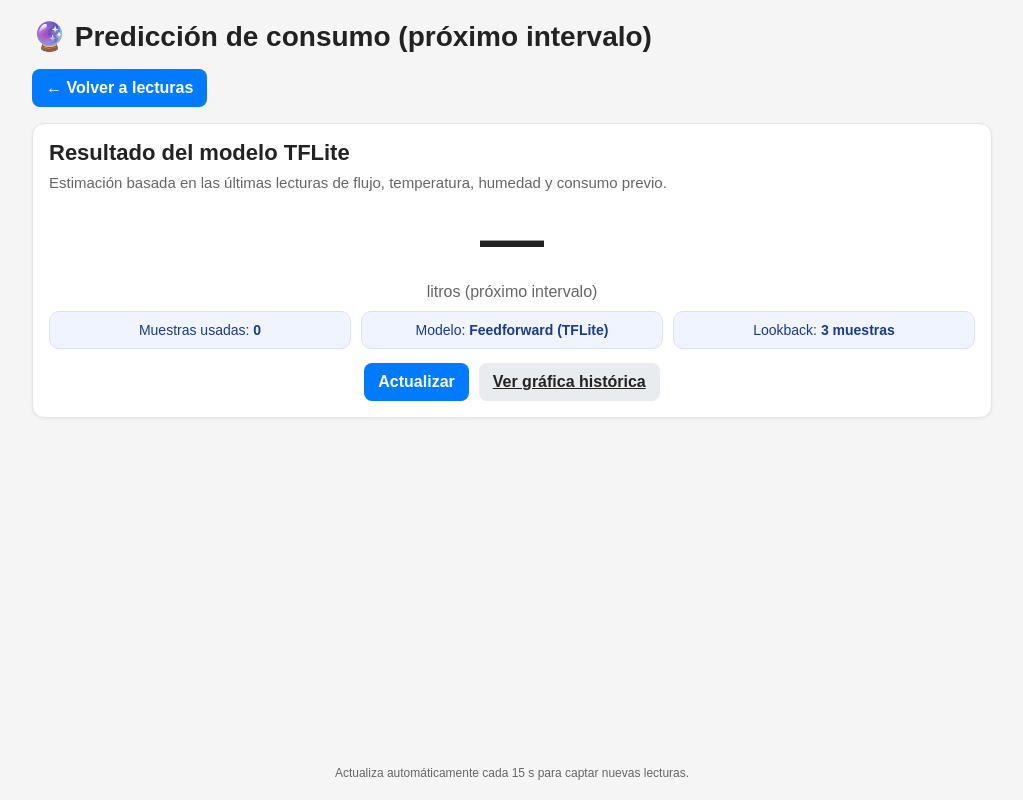
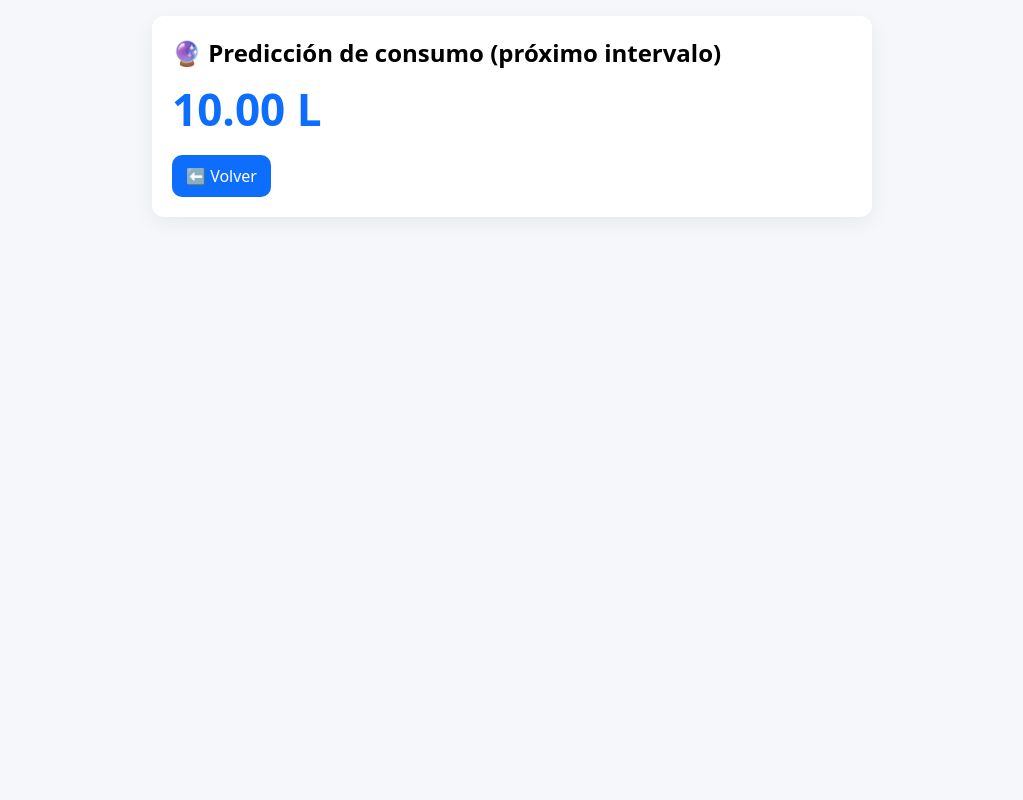
Before and after one commit to ramsceoskull/IoT_Tinaco, a Django app: template render/templates/render/predict.html in a window 1280 px wide. Shown: the whole page, without its empty margins (128-1151 px from the left). Run offline with Django 5.2, Linux system fonts and the light colour scheme; the template is opened without the code that fills it: most values are stand-ins (such as "Sample title", 1, 10 or a date in 2020).

Commit message:
Haber si ahora si ya queda la mamada

```diff
--- a/render/templates/render/predict.html
+++ b/render/templates/render/predict.html
@@ -2,130 +2,32 @@
 <html lang="es">
 <head>
   <meta charset="UTF-8" />
-  <title>Predicción ML — Consumo</title>
   <meta name="viewport" content="width=device-width, initial-scale=1" />
+  <title>Predicción de consumo</title>
   <style>
-    :root{
-      --bg:#f5f5f5; --card:#fff; --primary:#007bff; --text:#222; --muted:#666;
-    }
-    *{box-sizing:border-box}
-    body{
-      font-family: Arial, sans-serif;
-      background: var(--bg);
-      color: var(--text);
-      margin:0; padding:20px;
-      display:flex; min-height:100dvh; flex-direction:column; gap:16px;
-    }
-    header{
-      display:flex; align-items:center; justify-content:space-between; gap:12px; flex-wrap:wrap;
-    }
-    header h1{ margin:0; font-size:clamp(20px, 2.5vw, 28px); }
-    nav a{
-      display:inline-block; text-decoration:none; background:var(--primary); color:#fff;
-      padding:10px 14px; border-radius:8px; font-weight:600; font-size:clamp(14px, 2vw, 16px);
-    }
-    .wrap{
-      max-width: 960px; width:100%; margin: 0 auto; display:grid; gap:16px;
-    }
-    .card{
-      background:var(--card); border:1px solid #e5e5e5; border-radius:12px; padding:16px;
-      box-shadow: 0 1px 3px rgba(0,0,0,.06);
-    }
-    .title{ font-size:clamp(18px, 2.2vw, 22px); margin: 0 0 8px; }
-    .subtitle{ color:var(--muted); margin:0 0 16px; font-size:clamp(13px, 1.7vw, 15px); }
-
-    .kpi{
-      display:grid; grid-template-columns: 1fr; gap:12px; align-items:center; text-align:center;
-    }
-    .kpi .value{
-      font-size: clamp(36px, 8vw, 64px);
-      font-weight: 800; line-height:1;
-    }
-    .kpi .unit{ font-size:clamp(14px, 2vw, 16px); color:var(--muted); }
-
-    .meta{
-      display:grid; grid-template-columns: repeat(3,1fr); gap:10px; margin-top:10px;
-    }
-    .pill{
-      background:#f0f4ff; color:#1a3c8a; border:1px solid #d9e4ff;
-      text-align:center; padding:10px; border-radius:10px; font-size:clamp(12px, 1.8vw, 14px);
-    }
-
-    .actions{
-      display:flex; gap:10px; flex-wrap:wrap; justify-content:center; margin-top:14px;
-    }
-    .btn{
-      appearance:none; border:none; cursor:pointer;
-      padding:10px 14px; border-radius:8px; font-weight:700;
-      background:var(--primary); color:#fff; font-size:clamp(14px, 2vw, 16px);
-    }
-    .btn.secondary{ background:#e9ecef; color:#222; }
-
-    .error{
-      color:#b00020; background:#fde7ea; border:1px solid #f6c9cf; padding:12px; border-radius:10px;
-      font-size:clamp(14px, 2vw, 16px);
-    }
-
-    footer{ color:var(--muted); font-size:12px; text-align:center; margin-top:auto; }
-
-    /* Responsivo */
-    @media (max-width:640px){
-      .meta{ grid-template-columns: 1fr; }
-      header{ justify-content:flex-start; }
-    }
+    body { font-family: system-ui, Arial; margin: 0; padding: 16px; background:#f6f7fb; }
+    .card { max-width: 680px; margin: 0 auto; background: #fff; border-radius: 12px; padding: 20px; box-shadow: 0 6px 20px rgba(0,0,0,.06); }
+    h1 { font-size: clamp(18px, 2.8vw, 24px); margin: 0 0 10px; }
+    p.big { font-size: clamp(24px, 6vw, 44px); margin: 8px 0 0; font-weight: 700; color:#0d6efd; }
+    a.btn { display:inline-block; margin-top:16px; padding:10px 14px; border-radius:10px; background:#0d6efd; color:#fff; text-decoration:none; }
+    a.btn:hover { filter: brightness(.95); }
   </style>
 </head>
 <body>
-  <header class="wrap">
+  <div class="card">
     <h1>🔮 Predicción de consumo (próximo intervalo)</h1>
-    <nav>
-      <a href="/">← Volver a lecturas</a>
-    </nav>
-  </header>
 
-  <main class="wrap">
-    <section class="card">
-      <h2 class="title">Resultado del modelo TFLite</h2>
-      <p class="subtitle">Estimación basada en las últimas lecturas de flujo, temperatura, humedad y consumo previo.</p>
+    {% if message %}
+      <p>{{ message }}</p>
+    {% endif %}
 
-      {% if error %}
-        <div class="error">Error: {{ error }}</div>
-      {% else %}
-        <div class="kpi">
-          <div class="value">{{ pred_litros|default:"—" }}</div>
-          <div class="unit">litros (próximo intervalo)</div>
-        </div>
+    {% if prediction %}
+      <p class="big">{{ prediction|floatformat:2 }} L</p>
+    {% else %}
+      <p class="big">–</p>
+    {% endif %}
 
-        <div class="meta">
-          <div class="pill">Muestras usadas: <strong>{{ samples|default:"0" }}</strong></div>
-          <div class="pill">Modelo: <strong>Feedforward (TFLite)</strong></div>
-          <div class="pill">Lookback: <strong>3 muestras</strong></div>
-        </div>
-
-        <div class="actions">
-          <button class="btn" onclick="location.reload()">Actualizar</button>
-          <a class="btn secondary" href="/readings/">Ver gráfica histórica</a>
-        </div>
-      {% endif %}
-    </section>
-  </main>
-
-  <footer>
-    Actualiza automáticamente cada 15 s para captar nuevas lecturas.
-  </footer>
-
-  <script>
-    // Autorefresco suave cada 15 s
-    setInterval(() => {
-      fetch(window.location.href, {cache: "no-store"})
-        .then(r => r.text())
-        .then(html => {
-          const doc = new DOMParser().parseFromString(html, "text/html");
-          const fresh = doc.querySelector("main").innerHTML;
-          document.querySelector("main").innerHTML = fresh;
-        })
-        .catch(()=>{ /* silencioso */ });
-    }, 15000);
-  </script>
+    <a class="btn" href="/">⬅️ Volver</a>
+  </div>
 </body>
 </html>
--- a/render/urls.py
+++ b/render/urls.py
@@ -5,5 +5,5 @@ from . import views
 urlpatterns = [
 	path('', views.index, name='index'),
 	path('readings/', views.readings_chart, name='readings_chart'),
-    path("predict/", views.predict_view, name="predict"),
+    path('ml/predict/', views.predict_view, name='ml_predict'),
 ]
```
Also changed, not shown: render/views.py (+37 -12 lines).
